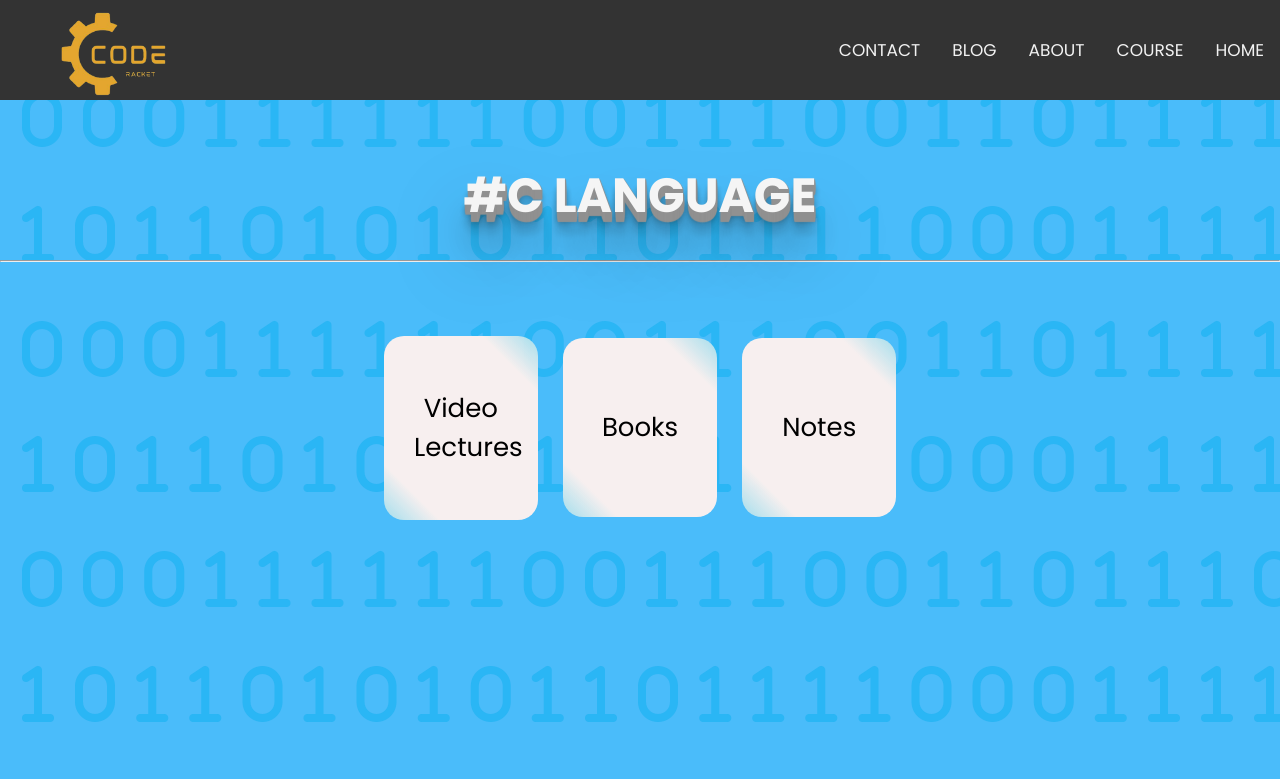
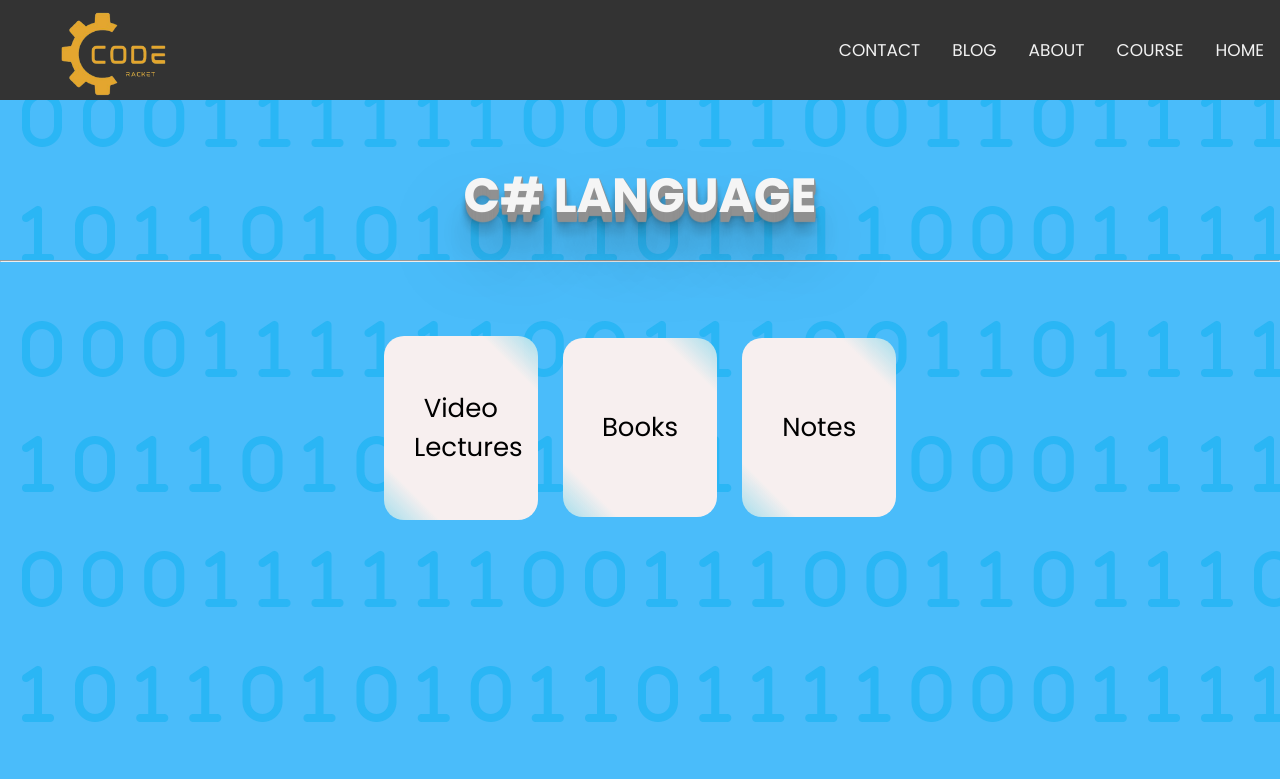
Before and after one commit to harshraj820/Coderacket.github.io, a plain HTML site: page c hash.html in a window 1280 px wide. Shown: the top 779 px of the page. Drawn offline with nearby package versions, Linux system fonts and the light colour scheme; a small style sheet from the web is missing.

Commit message:
Update c hash.html

```diff
--- a/c hash.html
+++ b/c hash.html
@@ -45,7 +45,7 @@
 
         <div class="heading">
             <br>
-            <h1>#C LANGUAGE</h1>
+            <h1>C# LANGUAGE</h1>
 
             <hr>
         </div>
```
